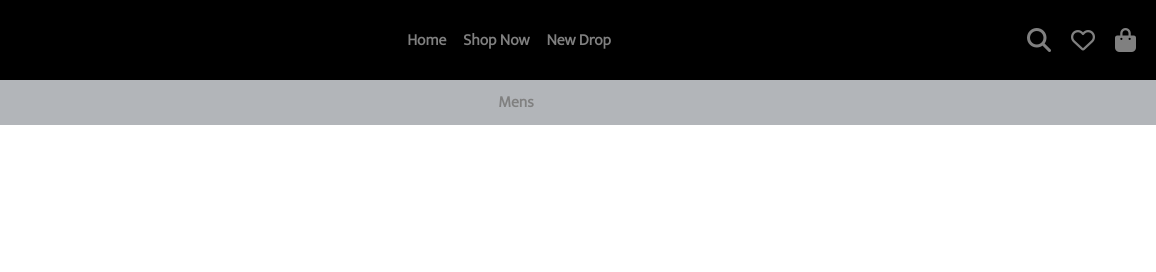
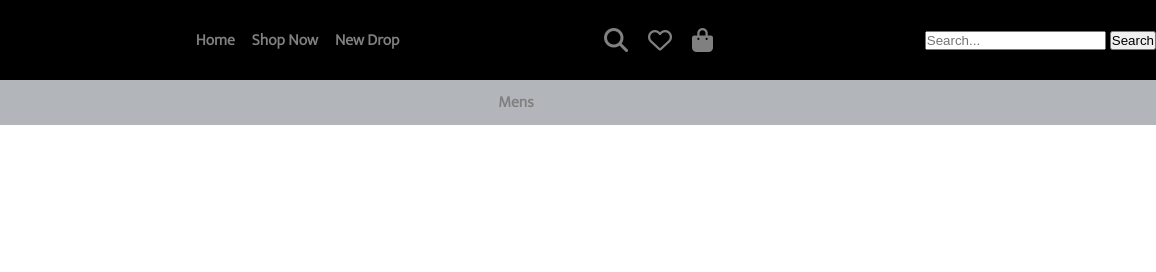
Before and after one commit to Markseriki/markseriki.github.io, a plain HTML site: page whiteT.html in a window 1280 px wide. Shown: the top 272 px of the page, 124-1280 px from the left. Drawn offline with Linux system fonts and the light colour scheme.

Commit message:
Update whiteT.html

```diff
--- a/whiteT.html
+++ b/whiteT.html
@@ -25,11 +25,16 @@
            </ul>
         </div>
         <div class="icons">
-            <i class="fa-solid fa-magnifying-glass"></i>
+            <i class="fa-solid fa-magnifying-glass"id="search-icon"></i>
             <i class="fa-regular fa-heart"></i>
             <a href="cart.html">
                 <i class="fa-solid fa-bag-shopping"></i>
             </a>
+        </div>
+
+        <div class="search-container" id="search-container">
+            <input type="text" id="search-bar" placeholder="Search...">
+            <button id="search-button">Search</button>
         </div>
     </div>
 
```
